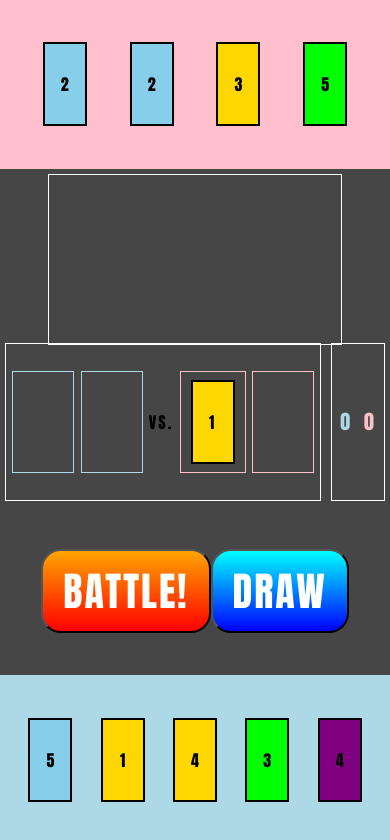
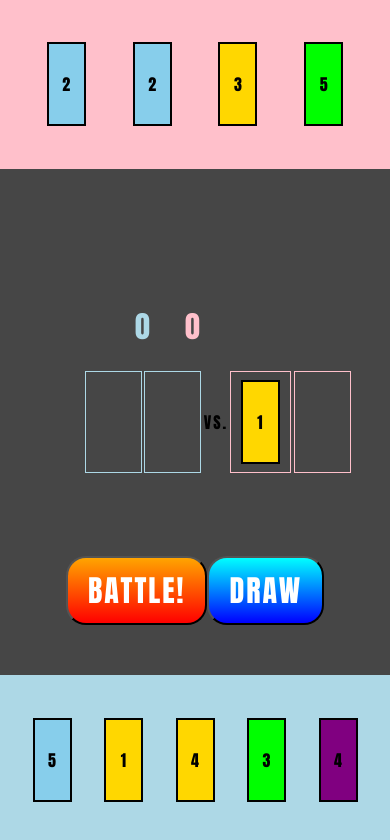
Before and after one commit to Piscean101/colorgame, a plain HTML site: page index.html in a window 390 px wide. Drawn offline with Linux system fonts and the light colour scheme.

Commit message:
Media Queries Pt.1

```diff
--- a/assets/combat.js
+++ b/assets/combat.js
@@ -27,7 +27,6 @@ function colorEngine([...p1cards],[...p2cards]) {
 
     function colorDiscover(list) {
         list.forEach(e => e.forEach(f => colorList.add(f.style.backgroundColor)));
-        console.log(colorList.values());
         list.forEach(e => {
             e.forEach(f => {
                 f.style.backgroundColor == 'red' && colorList.has('purple') ? f.innerHTML = 0 :
--- a/main.css
+++ b/main.css
@@ -110,30 +110,53 @@ body { margin: none; padding: none; overflow: hidden; font-family: Impact }
 }
 
 @media only screen and (max-width: 550px) {
+    .board {
+        position: relative;
+        left: 10%;
+    }
     .card {
         min-width: 40px;
         height: 80px;
     }
     .score {
         width: 50px;
-        font-size: 20px;
+        font-size: 30px;
         display: flex;
-        justify-content: center;
+        justify-content: space-between;
+        position: relative;
+        bottom: 60%;
+        right: 200%;
+    }
+    .play p {
+        margin: 20px 0px;
     }
     #dash {
         display: none;
+    }
+    .play {
+        border: none;
     }
     .panel {
         padding: 10px 20px;
         font-size: 40px;
     }
-
 }
 
 @media only screen and (max-width: 400px) {
+    .log {
+        width: 100vw;
+    }
+    .board {
+        position: relative;
+        left: 20%;
+    }
+    .card {
+        min-width: 35px;
+    }
     .score {
-        width: 20px;
-        right: 0;
-
+        right: 150%;
+    }
+    .panel {
+        font-size: 30px;
     }
 }
```
Also changed, not shown: assets/help.txt.
